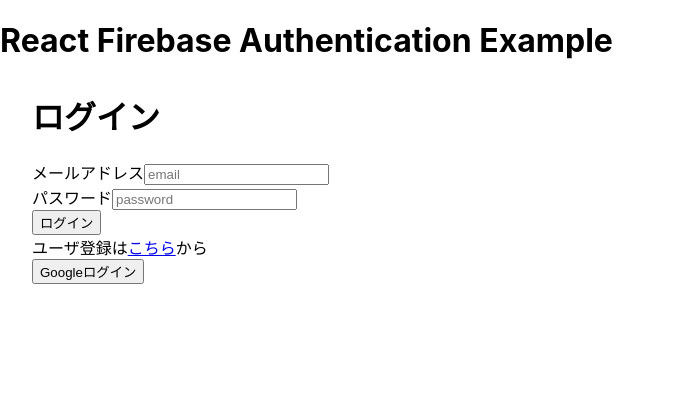
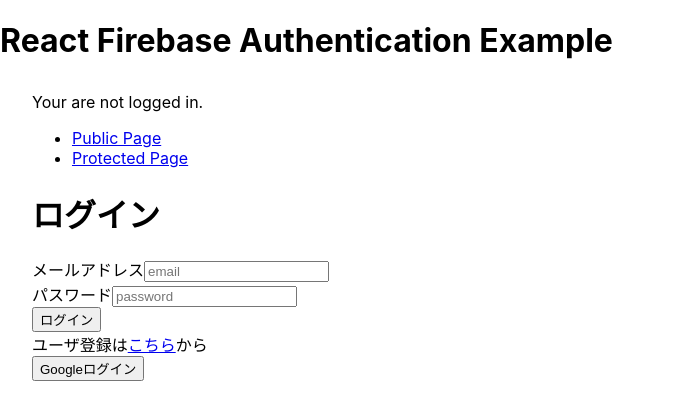
Before and after one commit to sughimura/react-firebase-authentication, a React (Create React App) app: page /login in a window 1280 px wide. Shown: the top 420 px of the page, without its empty margins (0-673 px from the left). Built offline with nearby package versions, Linux system fonts and the light colour scheme; no server answers.

Commit message:
feat(App): add Layout, AuthStatus

```diff
--- a/src/App.tsx
+++ b/src/App.tsx
@@ -1,8 +1,8 @@
 import React from 'react';
 import './App.css';
 import SignUp from './components/SignUp';
-import { AuthProvider } from './context/AuthContext';
-import { Routes, Route } from 'react-router-dom';
+import { AuthProvider, useAuth } from './context/AuthContext';
+import { Routes, Route, useNavigate, Link, Outlet } from 'react-router-dom';
 import Home from './components/Home';
 import Login from './components/Login';
 
@@ -12,13 +12,49 @@
       <h1>React Firebase Authentication Example</h1>
       <div style={{ margin: '2em' }}>
         <Routes>
-          <Route path="/home" element={<Home />} />
-          <Route path="/signup" element={<SignUp />} />
-          <Route path="/login" element={<Login />} />
+          <Route element={<Layout />}>
+            <Route path="/home" element={<Home />} />
+            <Route path="/signup" element={<SignUp />} />
+            <Route path="/login" element={<Login />} />
+          </Route>
         </Routes>
       </div>
     </AuthProvider>
   );
 }
 
+function Layout() {
+  return (
+    <div>
+      <AuthStatus />
+
+      <ul>
+        <li>
+          <Link to="/">Public Page</Link>
+        </li>
+        <li>
+          <Link to="/protected">Protected Page</Link>
+        </li>
+      </ul>
+
+      <Outlet />
+    </div>
+  );
+}
+
+function AuthStatus() {
+  let auth = useAuth();
+  let navigate = useNavigate();
+
+  if (!auth.user) {
+    return <p>Your are not logged in.</p>
+  }
+
+  return (
+    <p>
+      Welcome {auth.user}!{" "}
+    </p>
+  )
+}
+
 export default App;
```
